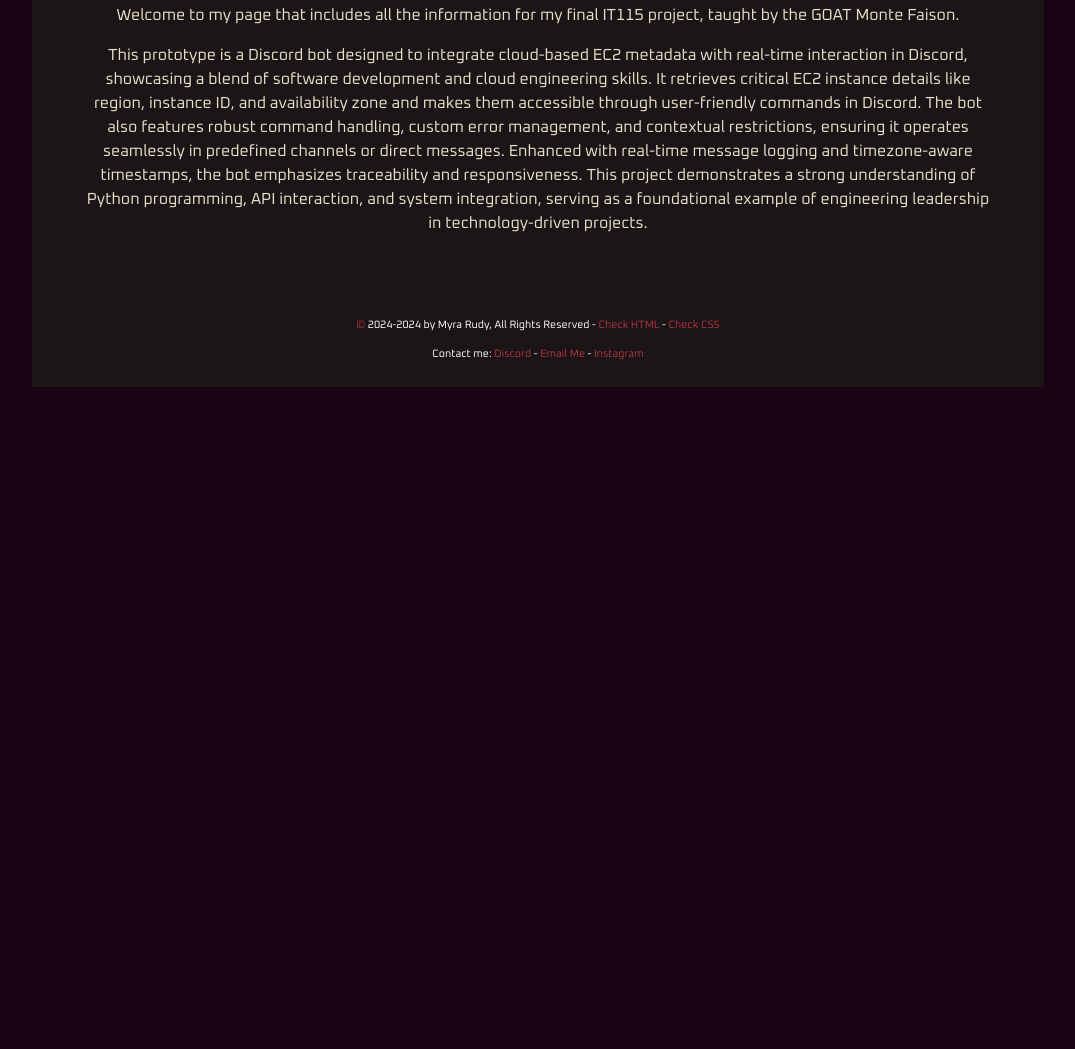
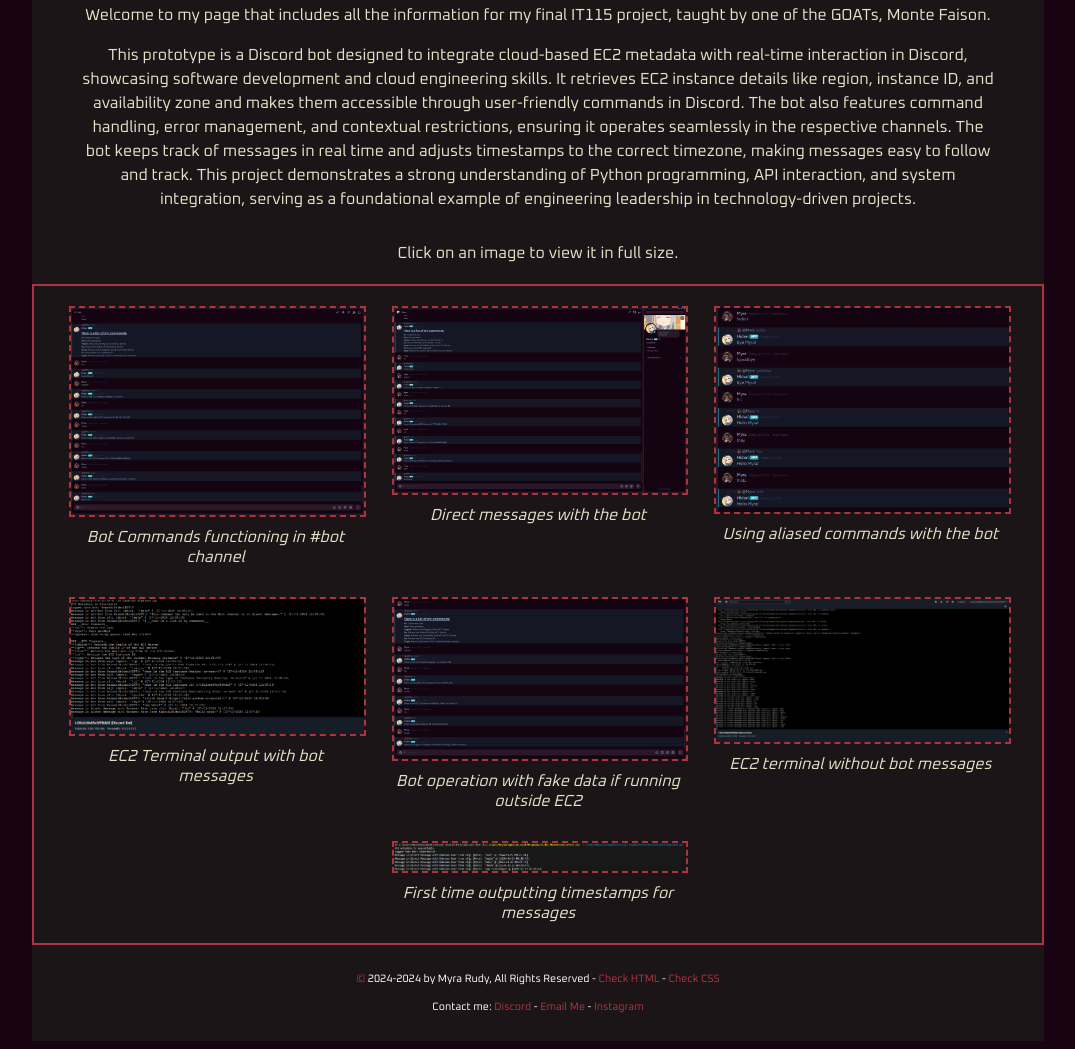
Before and after one commit to n1ji/discord-bot, a plain HTML site: page index.html in a window 1280 px wide. Shown: the part 229-1278 px from the top of the page, without its empty margins (102-1177 px from the left). Before the commit the page ends 800 px from the top, so only its background shows below. Drawn offline with Linux system fonts and the light colour scheme; a web font is replaced by a local one.

Commit message:
Updates site to have a fully fledged location to store the final project.

```diff
--- a/css/main.css
+++ b/css/main.css
@@ -31,6 +31,7 @@ h1 {
 main.wrapper {
     background-color: #1b1518;
     overflow: auto;
+    text-align: center;
 }
 
 p.bio {
@@ -68,6 +69,69 @@ h3 {
     font-size: 1.2em;
     color:#e6e3dc
 
+}
+
+.outer-container {
+    display: flex;
+    flex-direction: column; /* Align the hint and image container vertically */
+    align-items: center;
+}
+
+.image-hint {
+    font-size: 1rem;
+    color:#E7DFC6;
+    margin-bottom: 10px;
+    text-align: center;
+    padding-bottom: 1%;
+}
+
+.image-container {
+    display: flex;
+    flex-wrap: wrap; /* Allow wrapping */
+    justify-content: center; /* Center the images */
+    gap: 30px; /* Increased space between images for visual clarity */
+    max-width: 1600px; /* Expanded container width for larger images */
+    padding: 20px;
+    border: 2px solid #AD343E;
+}
+
+.image-container figure {
+    margin: 0; /* Remove default figure margin */
+    width: calc(33.33% - 30px); /* Each image spans one-third of the row minus the gap */
+}
+
+.image-container img {
+    display: block;
+    width: 100%; /* Make the image fill the figure width */
+    height: auto; /* Maintain aspect ratio */
+    border: 2px dashed #AD343E;
+    cursor: pointer; /* Indicate interactivity */
+    transition: transform 0.3s ease, box-shadow 0.3s ease; /* Smooth effect */
+}
+
+.image-container img:hover {
+    transform: scale(1.05); /* Slight zoom on hover */
+    box-shadow: 0 4px 15px rgba(0, 0, 0, 0.3); /* Add shadow effect */
+}
+
+figcaption {
+    font-size: 1rem;
+    color: #E7DFC6; /* Light color for the caption text */
+    margin-top: 10px;
+    font-style: italic; /* Optional: style for caption text */
+}
+
+/* Responsive Design */
+@media all and (max-width: 1200px) {
+    .image-container figure {
+        width: calc(50% - 30px); /* Two images per row on medium screens */
+    }
+}
+
+@media all and (max-width: 600px) {
+    .image-container figure {
+        width: 100%; /* One image per row on small screens */
+    }
 }
 
 a {
--- a/css/programming.css
+++ /dev/null
@@ -1,73 +0,0 @@
-/* Global rules */
-
-main.wrapper {
-    background-color: #1b1518;
-    overflow: auto;
-    text-align: center;
-}
-
-.gameButton {
-    display: flex;
-    justify-content: space-evenly;
-}
-
-/* Responsive rules */
-
-/* DESKTOP */
-@media all and (min-width:1200px) {
-    main.wrapper {
-        width: 80%;
-        margin: auto;
-    }
-
-    h1 {
-        width: 79%;
-        padding-left: 1%;
-    }
-
-    picture.profile img {
-        width: 40%;
-        float: left;
-        margin-top: 1em;
-        margin-right: 1.6em;
-        margin-left: 1em;
-    }
-
-}
-
-/* TABLET */
-@media all and (min-width:501px) and (max-width:1199px) {
-    main.wrapper {
-        width: 90%;
-        margin: auto;
-    }
-
-    h1 {
-        width: 89%;
-        padding-left: 1%;
-    }
-
-    picture.profile img {
-        width: 50%;
-        float: right;
-        margin-left: 1em;
-    }
-
-}
-
-/* PHONE */
-@media all and (max-width:500px) {
-    main.wrapper {
-        width: 100%;
-    }
-
-    h1 {
-        width: 99%;
-        padding-left: 1%;
-    }
-
-    picture.profile img {
-        width: 100%;
-    }
-
-}
--- a/index.html
+++ b/index.html
@@ -8,7 +8,6 @@
     <link rel="stylesheet" href="css/main.css">
     <link rel="stylesheet" href="css/dNav.css">
     <link rel="stylesheet" href="css/forms.css">
-    <link rel="stylesheet" href="css/programming.css">
     <link rel="stylesheet" href="https://cdnjs.cloudflare.com/ajax/libs/font-awesome/4.7.0/css/font-awesome.min.css">
  </head>
  <body>
@@ -49,10 +48,44 @@
 
         <h2 class="subheader">About This Page</h2>
 
-        <p class="bio">Welcome to my page that includes all the information for my final IT115 project, taught by the GOAT Monte Faison.</p>
-        <p class="bio">This prototype is a Discord bot designed to integrate cloud-based EC2 metadata with real-time interaction in Discord, showcasing a blend of software development and cloud engineering skills. It retrieves critical EC2 instance details like region, instance ID, and availability zone and makes them accessible through user-friendly commands in Discord. The bot also features robust command handling, custom error management, and contextual restrictions, ensuring it operates seamlessly in predefined channels or direct messages. Enhanced with real-time message logging and timezone-aware timestamps, the bot emphasizes traceability and responsiveness. This project demonstrates a strong understanding of Python programming, API interaction, and system integration, serving as a foundational example of engineering leadership in technology-driven projects.</p>
-        <br>
-        <img>
+        <p class="bio">Welcome to my page that includes all the information for my final IT115 project, taught by one of the GOATs, Monte Faison.</p>
+
+        <p class="bio">This prototype is a Discord bot designed to integrate cloud-based EC2 metadata with real-time interaction in Discord, showcasing software development and cloud engineering skills. It retrieves EC2 instance details like region, instance ID, and availability zone and makes them accessible through user-friendly commands in Discord. The bot also features command handling, error management, and contextual restrictions, ensuring it operates seamlessly in the respective channels. The bot keeps track of messages in real time and adjusts timestamps to the correct timezone, making messages easy to follow and track. This project demonstrates a strong understanding of Python programming, API interaction, and system integration, serving as a foundational example of engineering leadership in technology-driven projects.</p>
+
+        <div class="outer-container">
+            <p class="image-hint">Click on an image to view it in full size.</p>
+            <div class="image-container">
+                <figure>
+                    <img src="images/botChannel.png" alt="Bot Channel">
+                    <figcaption>Bot Commands functioning in #bot channel</figcaption>
+                </figure>
+                <figure>
+                    <img src="images/directMessages.png" alt="Direct Messages">
+                    <figcaption>Direct messages with the bot</figcaption>
+                </figure>
+                <figure>
+                    <img src="images/aliasedCommands.png" alt="Aliased Commands">
+                    <figcaption>Using aliased commands with the bot</figcaption>
+                </figure>
+                <figure>
+                    <img src="images/terminalWithBotComments.png" alt="Terminal with Bot Comments">
+                    <figcaption>EC2 Terminal output with bot messages</figcaption>
+                </figure>
+                <figure>
+                    <img src="images/withoutEC2.png" alt="Without EC2">
+                    <figcaption>Bot operation with fake data if running outside EC2</figcaption>
+                </figure>
+                <figure>
+                    <img src="images/awsTerminalNoBot.png" alt="AWS Terminal without Bot">
+                    <figcaption>EC2 terminal without bot messages</figcaption>
+                </figure>
+                <figure>
+                    <img src="images/timestamps.png" alt="Timestamps">
+                    <figcaption>First time outputting timestamps for messages</figcaption>
+                </figure>
+            </div>
+        </div>
+
 
     <footer>
         <p><small><a href="https://c.tenor.com/ua2pghKGg4YAAAAC/tenor.gif" target="_blank" alt="real image of me making this site">&copy;</a> 2024-<span id="this-year"></span> by
--- a/main.js
+++ b/main.js
@@ -25,3 +25,10 @@ function myFunction() {
         x.className = "topnav";
     }
 }
+
+document.querySelectorAll('.image-container img').forEach(img => {
+    img.addEventListener('click', () => {
+        // Open the full-size image in a new tab
+        window.open(img.src, '_blank');
+    });
+});
```
